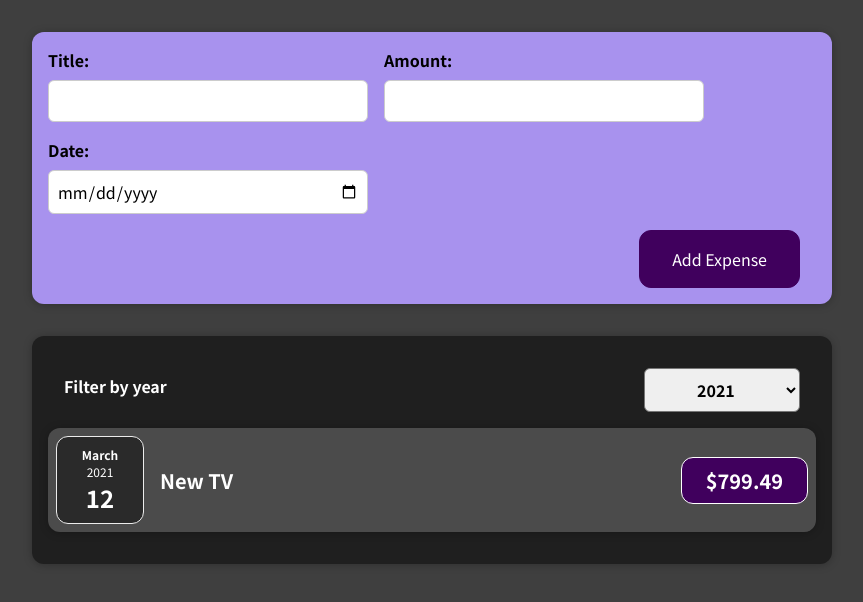
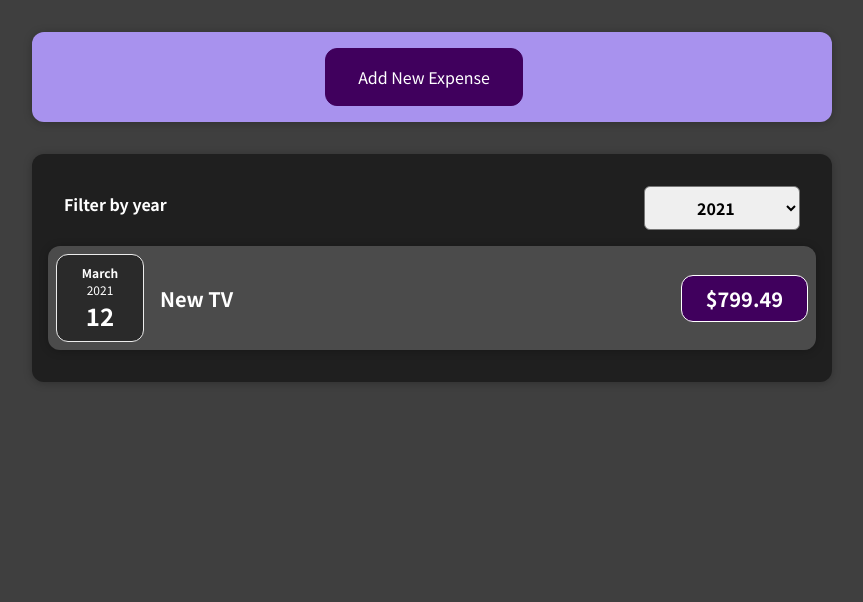
Before and after one commit to imlytvynenko/react-complete-guide, a React (Create React App) app: page / in a window 1280 px wide. Shown: the top 602 px of the page, without its empty margins (208-1071 px from the left). Built offline with nearby package versions, Linux system fonts and the light colour scheme.

Commit message:
Time to Practice: Conditional Content

```diff
--- a/src/components/NewExpense/ExpenseForm.js
+++ b/src/components/NewExpense/ExpenseForm.js
@@ -39,7 +39,11 @@ const ExpenseForm = (props) => {
 
     props.onAddExpense(expenseData);
     setUserInput(defaultUserInput);
-    console.log(expenseData);
+  }
+
+  const cancelHandler = () => {
+    props.onCancel();
+    setUserInput(defaultUserInput);
   }
 
   return (
@@ -59,6 +63,7 @@ const ExpenseForm = (props) => {
         </div>
       </div>
       <div className='new-expense__actions'>
+        <button onClick={cancelHandler}>Cancel</button>
         <button type='submit'>Add Expense</button>
       </div>
     </form>
--- a/src/components/NewExpense/NewExpense.js
+++ b/src/components/NewExpense/NewExpense.js
@@ -1,7 +1,10 @@
+import React, { useState } from 'react'
 import ExpenseForm from './ExpenseForm';
 import './NewExpense.css';
 
 const NewExpense = (props) => {
+  const [isEditing, setIsEditing] = useState(false)
+
   const addNewExpenseHandler = (expense) => {
     props.onAddExpense({
       id: Math.random(),
@@ -11,9 +14,18 @@ const NewExpense = (props) => {
     })
   }
 
+  const startEditingHandler = () => {
+    setIsEditing(true)
+  }
+
+  const stopEditingHandler = () => {
+    setIsEditing(false)
+  }
+
   return (
     <div className='new-expense'>
-      <ExpenseForm onAddExpense={addNewExpenseHandler} />
+      {!isEditing && <button className="new-expense__actions" onClick={startEditingHandler}>Add New Expense</button>}
+      {isEditing && <ExpenseForm onAddExpense={addNewExpenseHandler} onCancel={stopEditingHandler} />}
     </div>
   );
 }
```
